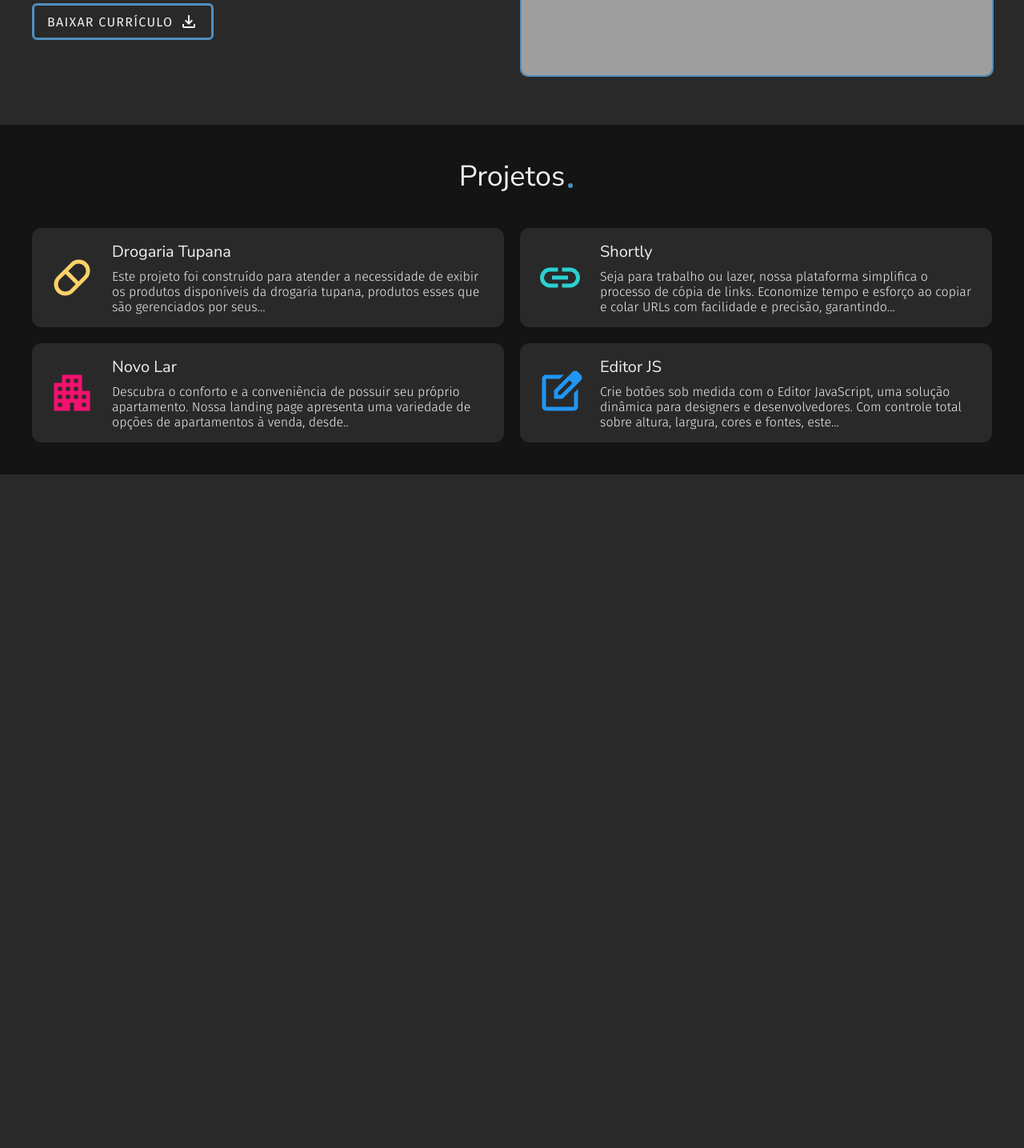
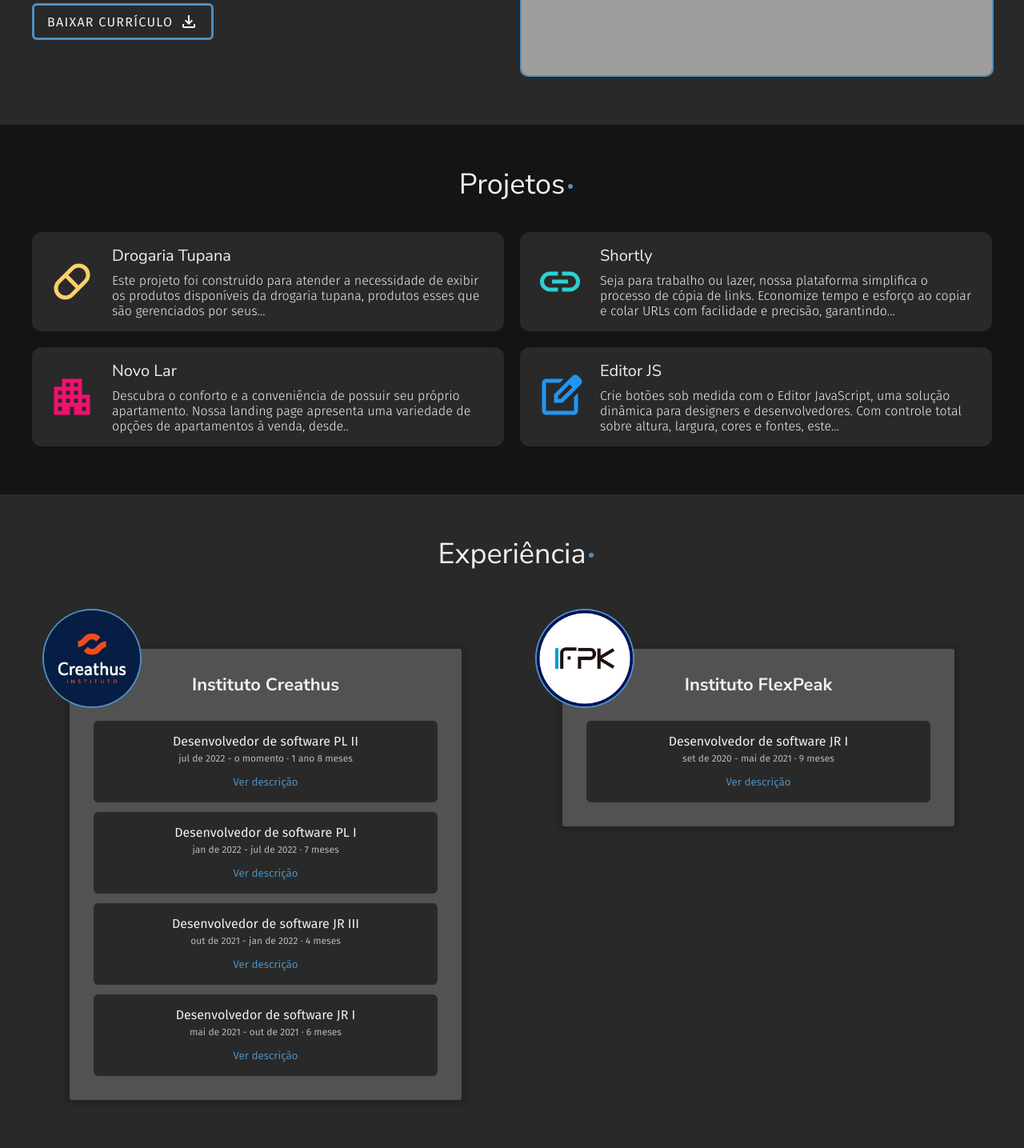
Before and after one commit to Ailson12/portifolio, a PHP site: page / in a window 1280 px wide. Shown: the part 441-1876 px from the top of the page at 80% size. Before the commit the page ends 1034 px from the top, so only its background shows below. Run offline with PHP 8.4, Linux system fonts and the light colour scheme; grey boxes are pictures that could not be loaded.

Commit message:
feat: experience section

```diff
--- a/css/index.css
+++ b/css/index.css
@@ -2,3 +2,4 @@
 @import './utils/global.css';
 @import './section/introduction.css';
 @import './section/project.css';
+@import './section/experience.css';
--- /dev/null
+++ b/css/section/experience.css
@@ -0,0 +1,100 @@
+#experience>h1 {
+  margin-bottom: 6.5rem;
+}
+
+.experience-container {
+  display: grid;
+  justify-content: space-around;
+  align-items: flex-start;
+  grid-template-columns: repeat(2, minmax(200px, 490px));
+  gap: 2rem;
+}
+
+.experience-card {
+  position: relative;
+  border-radius: 3px;
+  padding: 1.875rem;
+  text-align: center;
+  box-shadow: 0 0 10px 4px #1414144d;
+  background-color: var(--color-4);
+}
+
+.experience-card .company-logo {
+  position: absolute;
+  border-radius: 50%;
+  left: -2rem;
+  top: -3rem;
+  box-shadow: 0 0 0 2px var(--color-7);
+}
+
+.experience-card>h2 {
+  font-size: 1.375rem;
+  font-weight: 700;
+  margin-bottom: 1.875rem;
+  font-family: 'Nunito Sans', sans-serif;
+}
+
+.experience-card .job-container {
+  display: flex;
+  gap: 0.75rem;
+  flex-wrap: wrap;
+  flex-direction: column;
+}
+
+.job-container .job-card {
+  border-radius: 6px;
+  padding: 1rem;
+  background-color: var(--color-2);
+}
+
+.job-container .job-card h3 {
+  font-size: 1rem;
+  margin-bottom: 5px;
+  font-weight: 400;
+}
+
+.job-container .job-card p {
+  font-size: 0.75rem;
+  color: var(--color-3);
+  margin-bottom: 0.75rem;
+}
+
+.job-container .job-card button {
+  border: 0;
+  color: var(--color-7);
+  background-color: transparent;
+}
+
+@media (max-width: 1150px) {
+  .experience-container {
+    grid-template-columns: 1fr;
+    gap: 5rem;
+  }
+
+  .experience-card .job-container {
+    flex-direction: row;
+  }
+
+  .job-container .job-card {
+    flex: 1 290px;
+  }
+
+  .experience-card .company-logo {
+    left: 0;
+  }
+}
+
+@media (max-width: 600px) {
+  #experience > h1 {
+    margin-bottom: 8.5rem;
+  }
+
+  .experience-container {
+    gap: 8rem;
+  }
+
+  .experience-card .company-logo {
+    top: -6rem;
+    left: calc(50% - 60px);
+  }
+}
--- a/css/section/introduction.css
+++ b/css/section/introduction.css
@@ -57,9 +57,8 @@
   justify-content: center;
   padding: 0.5rem 1rem;
   background-color: transparent;
-  font-family: inherit;
+  letter-spacing: 1.3px;
   font-size: 1rem;
-  letter-spacing: 1.3px;
 }
 
 #introduction .introduction-content #img-introduction {
--- a/css/utils/global.css
+++ b/css/utils/global.css
@@ -1,6 +1,7 @@
 body,
 h1,
 h2,
+h3,
 p,
 ul {
   margin: 0;
@@ -28,6 +29,11 @@ body {
   background-color: var(--color-2);
 }
 
+button {
+  cursor: pointer;
+  font-family: inherit;
+}
+
 .container,
 .container-section {
   max-width: 1200px;
@@ -36,7 +42,7 @@ body {
 }
 
 .container-section {
-  padding: 2.5rem 1.875rem;
+  padding: 3.75rem 1.875rem;
 }
 
 .section-title {
@@ -47,7 +53,8 @@ body {
   position: relative;
   width: max-content;
   margin: 0 auto;
-  margin-bottom: 2.5rem;
+  margin-bottom: 2.75rem;
+  line-height: 0.82;
 }
 
 .section-title::after {
@@ -61,3 +68,13 @@ body {
   border-radius: 50%;
   background-color: var(--color-7);
 }
+
+@media (max-width: 800px) {
+  .section-title {
+    font-size: 2rem;
+  }
+
+  .container-section {
+    padding: 2.5rem 1rem;
+  }
+}
--- a/index.html
+++ b/index.html
@@ -14,7 +14,7 @@
     <link rel="preconnect" href="https://fonts.googleapis.com" />
     <link rel="preconnect" href="https://fonts.gstatic.com" crossorigin />
     <link
-      href="https://fonts.googleapis.com/css2?family=Nunito+Sans:opsz@6..12&display=swap"
+      href="https://fonts.googleapis.com/css2?family=Nunito+Sans:opsz,wght@6..12,200..1000&display=swap"
       rel="stylesheet"
     />
   </head>
@@ -89,8 +89,8 @@
               <h2>Drogaria Tupana</h2>
               <p>
                 Este projeto foi construído para atender a necessidade de exibir
-                os produtos disponíveis da drogaria tupana, produtos esses que são
-                gerenciados por seus...
+                os produtos disponíveis da drogaria tupana, produtos esses que
+                são gerenciados por seus...
               </p>
             </div>
           </div>
@@ -107,8 +107,8 @@
               <h2>Shortly</h2>
               <p>
                 Seja para trabalho ou lazer, nossa plataforma simplifica o
-              processo de cópia de links. Economize tempo e esforço ao copiar e
-              colar URLs com facilidade e precisão, garantindo...
+                processo de cópia de links. Economize tempo e esforço ao copiar
+                e colar URLs com facilidade e precisão, garantindo...
               </p>
             </div>
           </div>
@@ -125,8 +125,8 @@
               <h2>Novo Lar</h2>
               <p>
                 Descubra o conforto e a conveniência de possuir seu próprio
-              apartamento. Nossa landing page apresenta uma variedade de opções
-              de apartamentos à venda, desde..
+                apartamento. Nossa landing page apresenta uma variedade de
+                opções de apartamentos à venda, desde..
               </p>
             </div>
           </div>
@@ -151,5 +151,61 @@
         </div>
       </div>
     </section>
+    <section id="experience" class="container-section">
+      <h1 class="section-title">Experiência</h1>
+      <div class="experience-container">
+        <div class="experience-card">
+          <img
+            class="company-logo"
+            src="./assets/images/logo-creathus.jpeg"
+            alt="logo creathus"
+            height="120"
+            width="120"
+          />
+          <h2>Instituto Creathus</h2>
+
+          <div class="job-container">
+            <div class="job-card">
+              <h3>Desenvolvedor de software PL II</h3>
+              <p>jul de 2022 - o momento · 1 ano 8 meses</p>
+              <button>Ver descrição</button>
+            </div>
+            <div class="job-card">
+              <h3>Desenvolvedor de software PL I</h3>
+              <p>jan de 2022 - jul de 2022 · 7 meses</p>
+              <button>Ver descrição</button>
+            </div>
+            <div class="job-card">
+              <h3>Desenvolvedor de software JR III</h3>
+              <p>out de 2021 - jan de 2022 · 4 meses</p>
+              <button>Ver descrição</button>
+            </div>
+            <div class="job-card">
+              <h3>Desenvolvedor de software JR I</h3>
+              <p>mai de 2021 - out de 2021 · 6 meses</p>
+              <button>Ver descrição</button>
+            </div>
+          </div>
+        </div>
+        <div class="experience-card">
+          <img
+            class="company-logo"
+            src="./assets/images/logo-flexpeak.jpeg"
+            alt="logo FlexPeak"
+            height="120"
+            width="120"
+          />
+          <h2>Instituto FlexPeak</h2>
+
+          <div class="job-container">
+            <div class="job-card">
+              <h3>Desenvolvedor de software JR I</h3>
+              <p>set de 2020 - mai de 2021 · 9 meses</p>
+              <button>Ver descrição</button>
+            </div>
+          </div>
+        </div>
+      </div>
+    </section>
   </body>
 </html>
```
Lines whose indentation alone changed are shown as unchanged.
